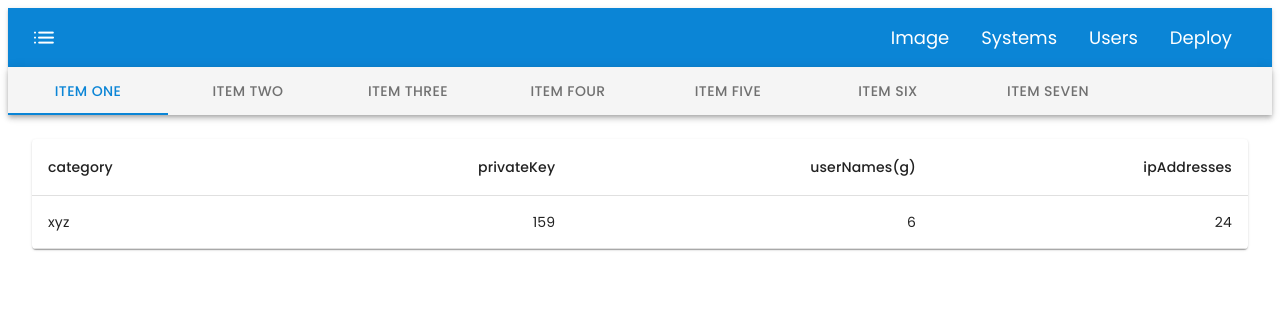
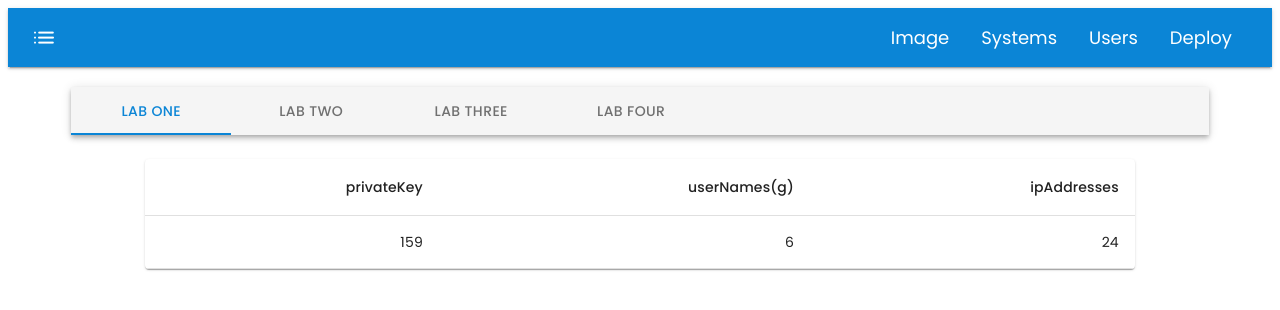
Before and after one commit to rithwika21/capstone, a React (Create React App) app in the folder client/: page /systems/view in a window 1280 px wide. Shown: the top 310 px of the page. Built offline with nearby package versions, Linux system fonts and the light colour scheme.

Commit message:
refactor: the systems view table

```diff
--- a/client/src/components/systemsManager/viewRemotes.jsx
+++ b/client/src/components/systemsManager/viewRemotes.jsx
@@ -1,25 +1,25 @@
-import React from 'react';
-import PropTypes from 'prop-types';
-import { makeStyles } from '@material-ui/core/styles';
-import AppBar from '@material-ui/core/AppBar';
-import Tabs from '@material-ui/core/Tabs';
-import Tab from '@material-ui/core/Tab';
-import Typography from '@material-ui/core/Typography';
-import Box from '@material-ui/core/Box';
-import Table from '@material-ui/core/Table';
-import TableBody from '@material-ui/core/TableBody';
-import TableCell from '@material-ui/core/TableCell';
-import TableContainer from '@material-ui/core/TableContainer';
-import TableHead from '@material-ui/core/TableHead';
-import TableRow from '@material-ui/core/TableRow';
-import Paper from '@material-ui/core/Paper';
+import React from "react";
+import PropTypes from "prop-types";
+import { makeStyles } from "@material-ui/core/styles";
+import AppBar from "@material-ui/core/AppBar";
+import Tabs from "@material-ui/core/Tabs";
+import Tab from "@material-ui/core/Tab";
+import Typography from "@material-ui/core/Typography";
+import Box from "@material-ui/core/Box";
+import Table from "@material-ui/core/Table";
+import TableBody from "@material-ui/core/TableBody";
+import TableCell from "@material-ui/core/TableCell";
+import TableContainer from "@material-ui/core/TableContainer";
+import TableHead from "@material-ui/core/TableHead";
+import TableRow from "@material-ui/core/TableRow";
+import Paper from "@material-ui/core/Paper";
 
 function TabPanel(props) {
 	const { children, value, index, ...other } = props;
 
 	return (
 		<div
-      role="tabpanel"
+			role='tabpanel'
 			hidden={value !== index}
 			id={`scrollable-auto-tabpanel-${index}`}
 			aria-labelledby={`scrollable-auto-tab-${index}`}
@@ -36,11 +36,13 @@ function TabPanel(props) {
 const useStyles = makeStyles((theme) => ({
 	root: {
 		flexGrow: 1,
-      width: '100%',
-      backgroundColor: theme.palette.background.paper,
+		width: "90%",
+		// backgroundColor: theme.palette.background.paper,
+		margin: "20px auto",
 	},
 	table: {
 		minWidth: 650,
+		// maxWidth: 650,
 	},
 }));
 
@@ -49,23 +51,19 @@ TabPanel.propTypes = {
 	index: PropTypes.any.isRequired,
 	value: PropTypes.any.isRequired,
 };
-function createData(category,privateKey,userNames,ipAddresses) {
-    return {category,privateKey,userNames,ipAddresses };
+function createData(category, privateKey, userNames, ipAddresses) {
+	return { category, privateKey, userNames, ipAddresses };
 }
 
-  const rows = [
-    createData('xyz', 159, 6.0, 24, 4.0),
-  ];
+const rows = [createData("xyz", 159, 6.0, 24, 4.0)];
 function a11yProps(index) {
 	return {
 		id: `scrollable-auto-tab-${index}`,
-    'aria-controls': `scrollable-auto-tabpanel-${index}`,
+		"aria-controls": `scrollable-auto-tabpanel-${index}`,
 	};
 }
 
-
-
-export const ViewRemotes=()=> {
+export const ViewRemotes = () => {
 	const classes = useStyles();
 	const [value, setValue] = React.useState(0);
 
@@ -75,53 +73,52 @@ export const ViewRemotes=()=> {
 
 	return (
 		<div className={classes.root}>
-      <AppBar position="static" color="default">
+			<AppBar position='static' color='default'>
 				<Tabs
 					value={value}
-          id="tabs"
+					id='tabs'
 					onChange={handleChange}
-          indicatorColor="primary"
-          textColor="primary"
-          variant="scrollable"
-          scrollButtons="auto"
-          aria-label="scrollable auto tabs example"
+					indicatorColor='primary'
+					textColor='primary'
+					variant='scrollable'
+					scrollButtons='auto'
+					aria-label='scrollable auto tabs example'
 				>
-         <Tab label="Item One" {...a11yProps(0)} />
-          <Tab label="Item Two" {...a11yProps(1)} />
-          <Tab label="Item Three" {...a11yProps(2)} />
-          <Tab label="Item Four" {...a11yProps(3)} />
-          <Tab label="Item Five" {...a11yProps(4)} />
-          <Tab label="Item Six" {...a11yProps(5)} />
-          <Tab label="Item Seven" {...a11yProps(6)} />
+					<Tab label='Lab One' {...a11yProps(0)} />
+					<Tab label='Lab Two' {...a11yProps(1)} />
+					<Tab label='Lab Three' {...a11yProps(2)} />
+					<Tab label='Lab Four' {...a11yProps(3)} />
+					{/* <Tab label='Item Five' {...a11yProps(4)} />
+					<Tab label='Item Six' {...a11yProps(5)} />
+					<Tab label='Item Seven' {...a11yProps(6)} /> */}
 				</Tabs>
 			</AppBar>
-      <TabPanel value={value} index={0}>
+			<TabPanel value={value} index={0} style={{ margin: "0 50px" }}>
 				<TableContainer component={Paper}>
-      <Table className={classes.table} aria-label="simple table">
+					<Table className={classes.table} aria-label='simple table'>
 						<TableHead>
 							<TableRow>
-            <TableCell>category</TableCell>
-            <TableCell align="right">privateKey</TableCell>
-            <TableCell align="right">userNames(g)</TableCell>
-            <TableCell align="right">ipAddresses</TableCell>
+								{/* <TableCell>category</TableCell> */}
+								<TableCell align='right'>privateKey</TableCell>
+								<TableCell align='right'>userNames(g)</TableCell>
+								<TableCell align='right'>ipAddresses</TableCell>
 							</TableRow>
 						</TableHead>
 						<TableBody>
 							{rows.map((row) => (
 								<TableRow key={row.category}>
-              <TableCell component="th" scope="row">
+									{/* <TableCell component='th' scope='row'>
 										{row.category}
-              </TableCell>
-              <TableCell align="right">{row.privateKey}</TableCell>
-              <TableCell align="right">{row.userNames}</TableCell>
-              <TableCell align="right">{row.ipAddresses}</TableCell>
+									</TableCell> */}
+									<TableCell align='right'>{row.privateKey}</TableCell>
+									<TableCell align='right'>{row.userNames}</TableCell>
+									<TableCell align='right'>{row.ipAddresses}</TableCell>
 								</TableRow>
 							))}
 						</TableBody>
 					</Table>
 				</TableContainer>
 			</TabPanel>
-
 		</div>
 	);
-}
+};
```
Lines whose indentation alone changed are shown as unchanged.
